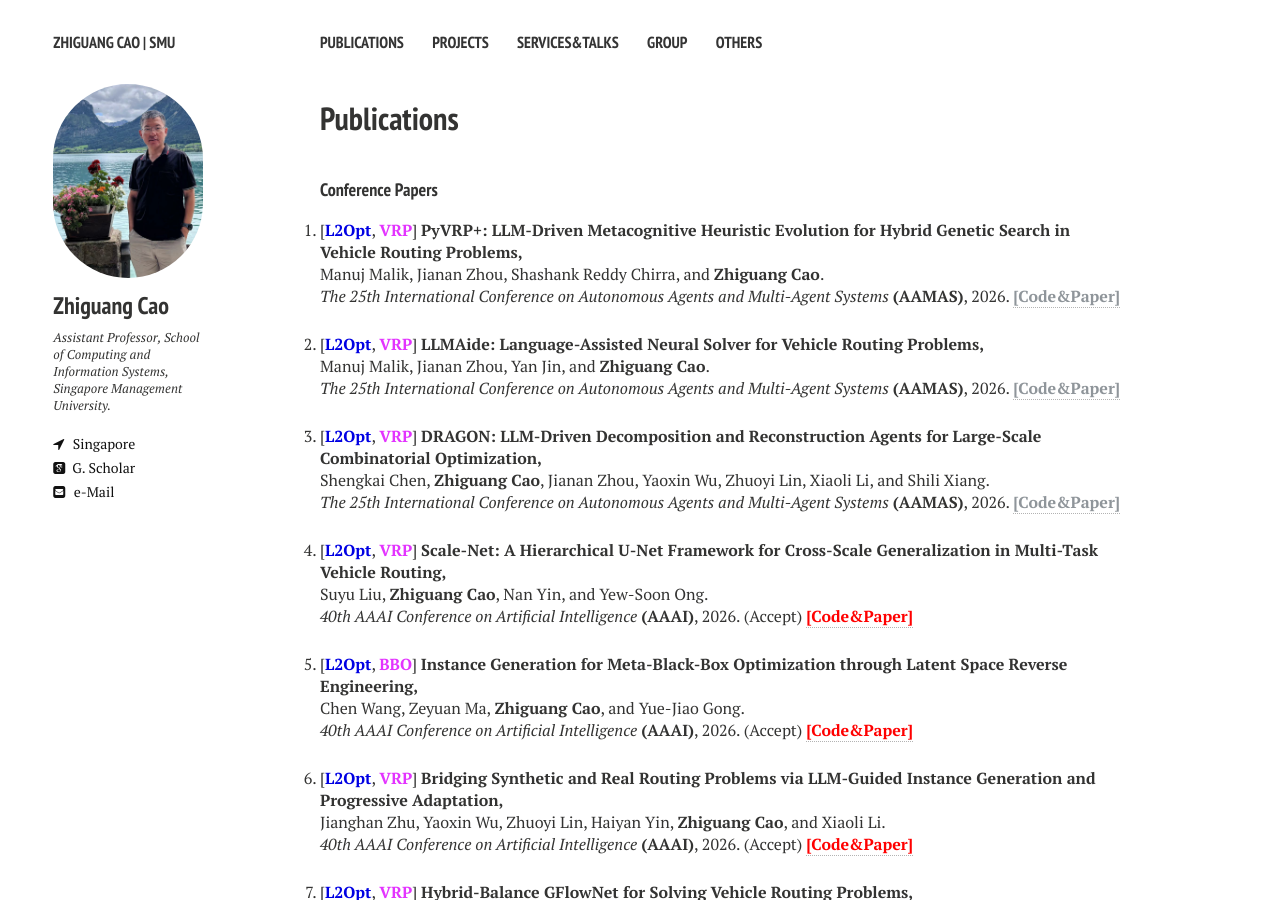
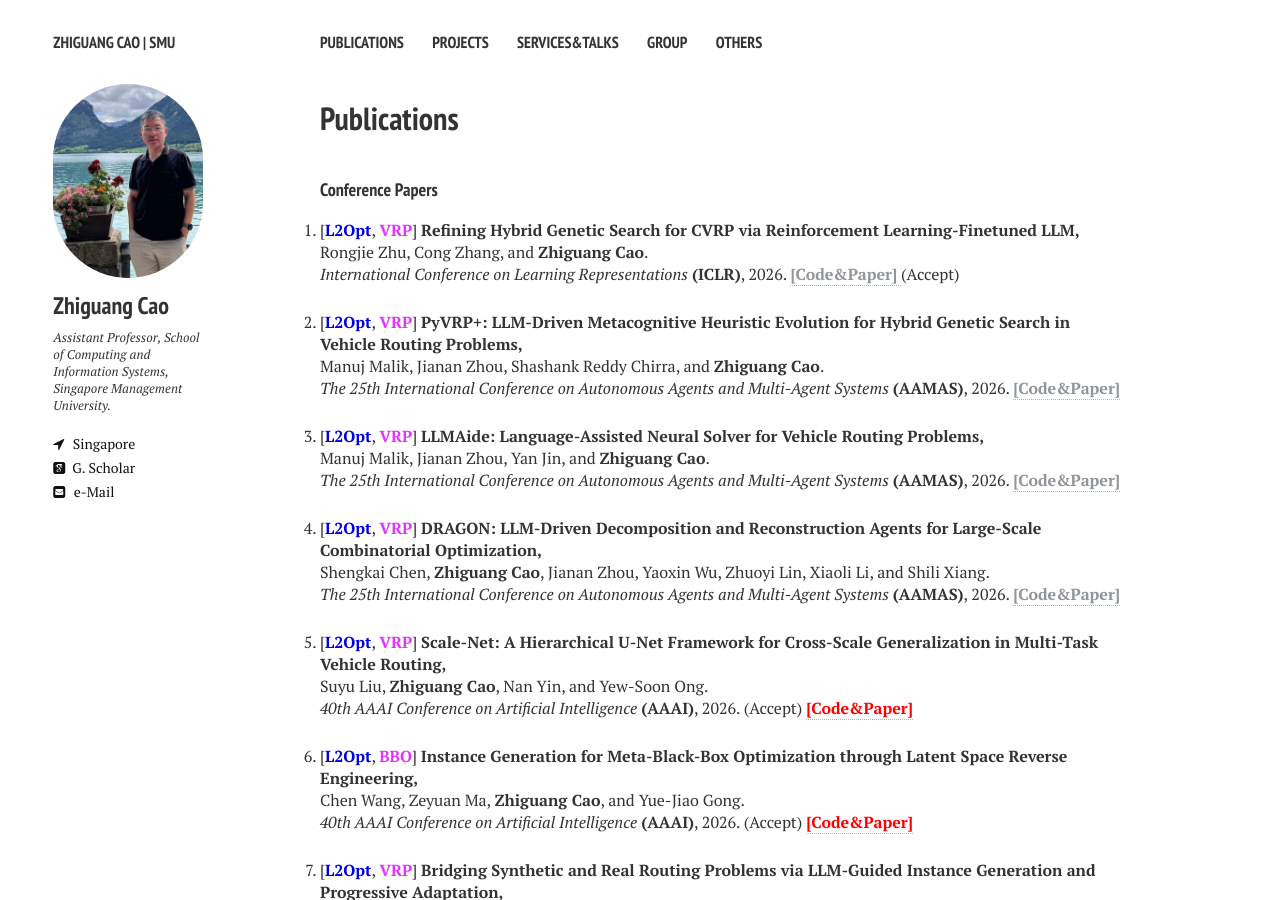
Before and after one commit to zhiguangcaosg/zhiguangcaosg.github.io, a Jekyll site: the page built from publications.md, in a window 1280 px wide and 900 px high. Built offline with Jekyll 4.4.1, drawn with Linux system fonts in a browser that asks for light colours; nearby versions of some CDN libraries.

Commit message:
Update publications.html

```diff
--- a/_layouts/publications.html
+++ b/_layouts/publications.html
@@ -89,6 +89,14 @@ div.bibtex pre { font-size: 75%; overflow: auto;  width: 100%; padding: 0em 0em;
 
     <!-- Item: Caelles2016 -->
 <ol style="padding-left:0px;">
+
+<li>
+<p>
+[<font color="#0000E3"><b>L2Opt</b></font>, <font color="#E333FF"><b>VRP</b></font>] <b>Refining Hybrid Genetic Search for CVRP via Reinforcement Learning-Finetuned LLM,</b>
+<br> Rongjie Zhu, Cong Zhang, and <b>Zhiguang Cao</b>.<br>
+<i> International Conference on Learning Representations</i> <b>(ICLR)</b>, 2026. <a href="https://zhiguangcaosg.github.io/publications/"> <font color="#8F959A"><b>[Code&Paper]</b> </font></a> (Accept)
+</p>
+</li>
 
 <li>
 <p>
```
